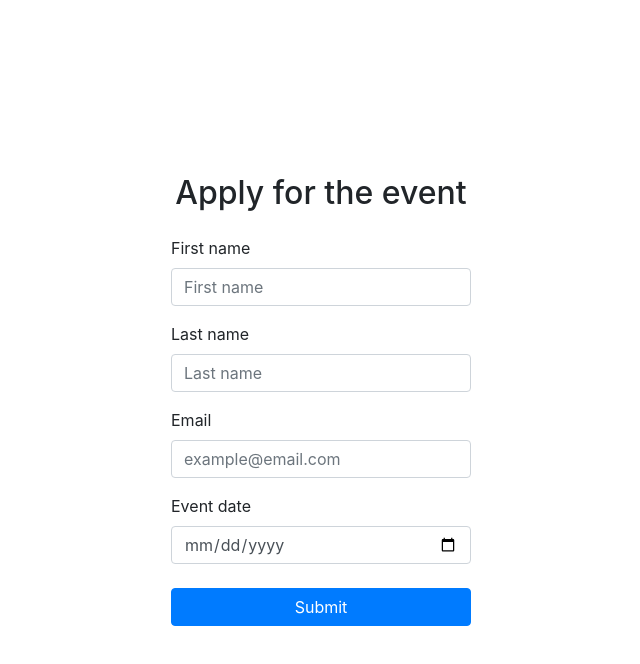
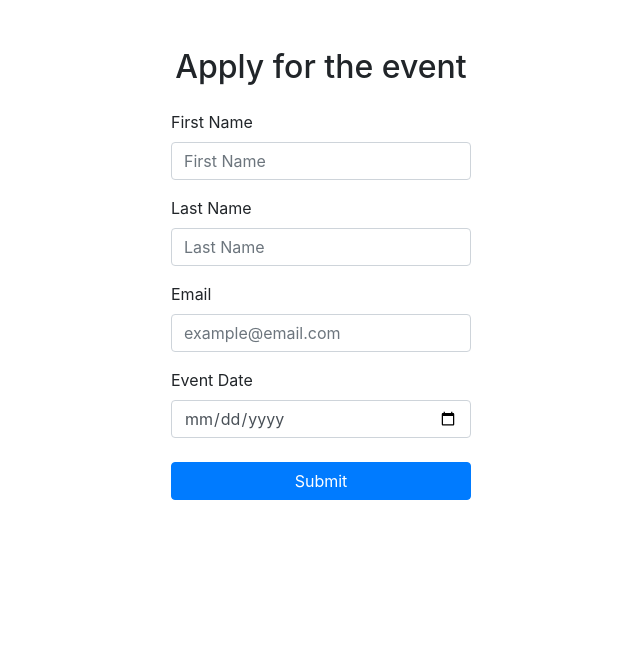
Before and after one commit to tokarskadiana/mern-sample-app, a React (Create React App) app: page / in a window 1280 px wide. Shown: the top 664 px of the page, without its empty margins (319-959 px from the left). Built offline with nearby package versions, Linux system fonts and the light colour scheme.

Commit message:
Extract form group to separate component

```diff
--- a/src/App.js
+++ b/src/App.js
@@ -1,7 +1,7 @@
 import React from "react";
 import "bootstrap/dist/css/bootstrap.css";
 import "./App.css";
-import EventForm from "./components/event-form.component";
+import EventApplicationForm from "./components/event-application-form.component";
 import Container from "react-bootstrap/Container";
 import Row from "react-bootstrap/Row";
 import Alert from "react-bootstrap/Alert";
@@ -9,7 +9,7 @@ import Alert from "react-bootstrap/Alert";
 function App({ state }) {
   return (
     <Container id="app-container">
-      <Row className="h-100 justify-content-center align-items-center flex-column">
+      <Row className="h-100 mt-5 align-items-center flex-column">
         {state.show ? (
           <Alert
             variant={state.variant}
@@ -20,7 +20,7 @@ function App({ state }) {
             {state.message}
           </Alert>
         ) : null}
-        <EventForm showAlert={state.showAlert}></EventForm>
+        <EventApplicationForm showAlert={state.showAlert} />
       </Row>
     </Container>
   );
--- /dev/null
+++ b/src/components/event-application-form.component.js
@@ -0,0 +1,99 @@
+import React, { Component } from "react";
+import Form from "react-bootstrap/Form";
+import Button from "react-bootstrap/Button";
+import axios from "axios";
+import FormField from "./form-field.component";
+
+export default class EventApplicationForm extends Component {
+  _initialFormData = {
+    firstName: "",
+    lastName: "",
+    email: "",
+    date: ""
+  };
+
+  constructor(props) {
+    super(props);
+    this.state = {
+      formData: this._initialFormData,
+      validated: false
+    };
+  }
+
+  handleChange(e) {
+    this.setState({
+      ...this.state,
+      formData: {
+        ...this.state.formData,
+        [e.target.name]: e.target.value
+      }
+    });
+  }
+
+  onSubmit(e) {
+    e.preventDefault();
+    if (e.currentTarget.checkValidity() === false) {
+      e.stopPropagation();
+      this.setState({
+        ...this.state,
+        validated: true
+      });
+    } else {
+      axios
+        .post("http://localhost:4000/event-application", this.state.formData)
+        .then(() =>
+          this.props.showAlert("success", "Your application was submitted!")
+        )
+        .catch(e => this.props.showAlert("danger", `Failure! ${e.message}`))
+        .finally(() =>
+          this.setState({
+            validated: false,
+            formData: this._initialFormData
+          })
+        );
+    }
+  }
+
+  render() {
+    return (
+      <div className="app-form-container">
+        <h2 className="mb-4 text-center">Apply for the event</h2>
+        <Form
+          noValidate
+          validated={this.state.validated}
+          onSubmit={this.onSubmit.bind(this)}
+        >
+          <FormField
+            name="firstName"
+            value={this.state.formData.firstName}
+            handleChange={this.handleChange.bind(this)}
+          />
+          <FormField
+            name="lastName"
+            value={this.state.formData.lastName}
+            handleChange={this.handleChange.bind(this)}
+          />
+          <FormField
+            name="email"
+            value={this.state.formData.email}
+            handleChange={this.handleChange.bind(this)}
+          />
+          <FormField
+            name="date"
+            value={this.state.formData.date}
+            handleChange={this.handleChange.bind(this)}
+          />
+
+          <Button
+            variant="primary"
+            block="block"
+            type="submit"
+            className="mt-4"
+          >
+            Submit
+          </Button>
+        </Form>
+      </div>
+    );
+  }
+}
--- a/src/components/event-form.component.js
+++ /dev/null
@@ -1,124 +0,0 @@
-import React, { Component } from "react";
-import Form from "react-bootstrap/Form";
-import Button from "react-bootstrap/Button";
-import axios from "axios";
-
-export default class EventForm extends Component {
-  _initialFormData = {
-    firstName: "",
-    lastName: "",
-    email: "",
-    date: ""
-  };
-
-  constructor(props) {
-    super(props);
-    this.state = {
-      formData: this._initialFormData,
-      validated: false
-    };
-  }
-
-  handleChange(e) {
-    this.setState({
-      ...this.state,
-      formData: {
-        ...this.state.formData,
-        [e.target.name]: e.target.value
-      }
-    });
-  }
-
-  onSubmit(e) {
-    e.preventDefault();
-    const form = e.currentTarget;
-    if (form.checkValidity() === false) {
-      e.stopPropagation();
-      this.setState({
-        ...this.state,
-        validated: true
-      });
-    } else {
-      axios
-        .post("http://localhost:4000/event-application", this.state.formData)
-        .then(() =>
-          this.props.showAlert("success", "Your application was submitted!")
-        )
-        .catch(e => this.props.showAlert("danger", `Failure! ${e.message}`));
-      this.setState({
-        validated: false,
-        formData: this._initialFormData
-      });
-    }
-  }
-
-  render() {
-    return (
-      <div className="app-form-container">
-        <h2 className="mb-4 text-center">Apply for the event</h2>
-        <Form
-          noValidate
-          validated={this.state.validated}
-          onSubmit={this.onSubmit.bind(this)}
-        >
-          <Form.Group controlId="FirstName">
-            <Form.Label>First name</Form.Label>
-            <Form.Control
-              name="firstName"
-              type="text"
-              placeholder="First name"
-              required
-              value={this.state.formData.firstName}
-              onChange={this.handleChange.bind(this)}
-            />
-          </Form.Group>
-
-          <Form.Group controlId="LastName">
-            <Form.Label>Last name</Form.Label>
-            <Form.Control
-              name="lastName"
-              type="text"
-              placeholder="Last name"
-              required
-              value={this.state.formData.lastName}
-              onChange={this.handleChange.bind(this)}
-            />
-          </Form.Group>
-
-          <Form.Group controlId="Email">
-            <Form.Label>Email</Form.Label>
-            <Form.Control
-              name="email"
-              type="email"
-              placeholder="example@email.com"
-              pattern="\b[\w.-]+@[\w.-]+\.\w{2,4}\b"
-              required
-              value={this.state.formData.email}
-              onChange={this.handleChange.bind(this)}
-            />
-          </Form.Group>
-
-          <Form.Group controlId="EventDate">
-            <Form.Label>Event date</Form.Label>
-            <Form.Control
-              name="date"
-              type="date"
-              required
-              value={this.state.formData.date}
-              onChange={this.handleChange.bind(this)}
-            />
-          </Form.Group>
-
-          <Button
-            variant="primary"
-            block="block"
-            type="submit"
-            className="mt-4"
-          >
-            Submit
-          </Button>
-        </Form>
-      </div>
-    );
-  }
-}
--- /dev/null
+++ b/src/components/form-field.component.js
@@ -0,0 +1,46 @@
+import React, { Component } from "react";
+import Form from "react-bootstrap/Form";
+
+const formFieldsConfig = {
+  firstName: {
+    label: "First Name",
+    placeholder: "First Name",
+    type: "text"
+  },
+  lastName: {
+    label: "Last Name",
+    placeholder: "Last Name",
+    type: "text"
+  },
+  email: {
+    label: "Email",
+    placeholder: "example@email.com",
+    type: "email",
+    pattern: "\\b[\\w.-]+@[\\w.-]+\\.\\w{2,4}\\b"
+  },
+  date: {
+    label: "Event Date",
+    placeholder: "",
+    type: "date"
+  }
+};
+
+export default class FormField extends Component {
+  render() {
+    const config = formFieldsConfig[this.props.name];
+    return (
+      <Form.Group controlId={this.props.name}>
+        <Form.Label>{config.label}</Form.Label>
+        <Form.Control
+          name={this.props.name}
+          type={config.type}
+          placeholder={config.placeholder}
+          required
+          pattern={config.pattern}
+          value={this.props.value}
+          onChange={this.props.handleChange}
+        />
+      </Form.Group>
+    );
+  }
+}
```
